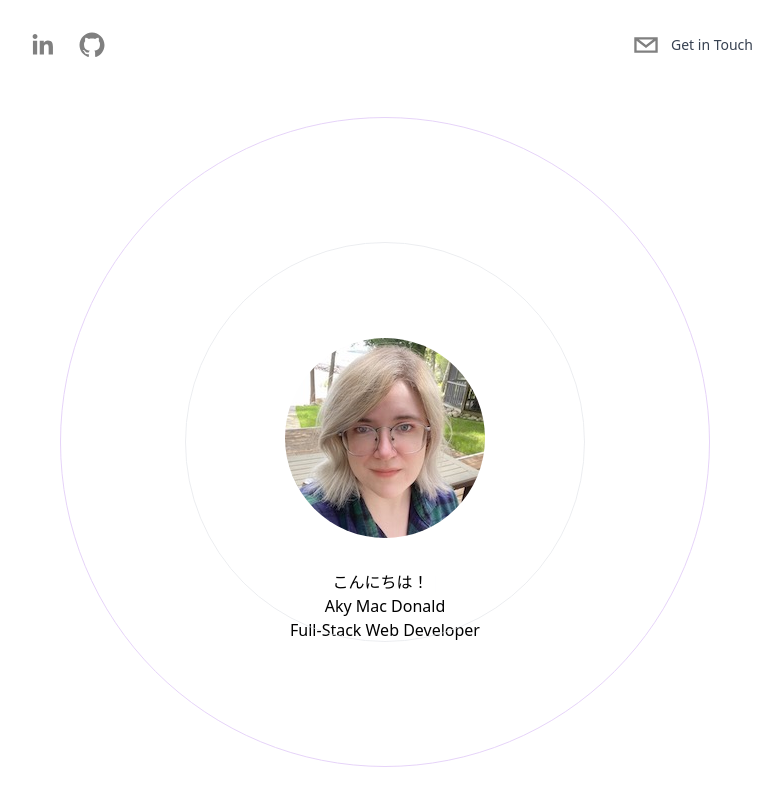
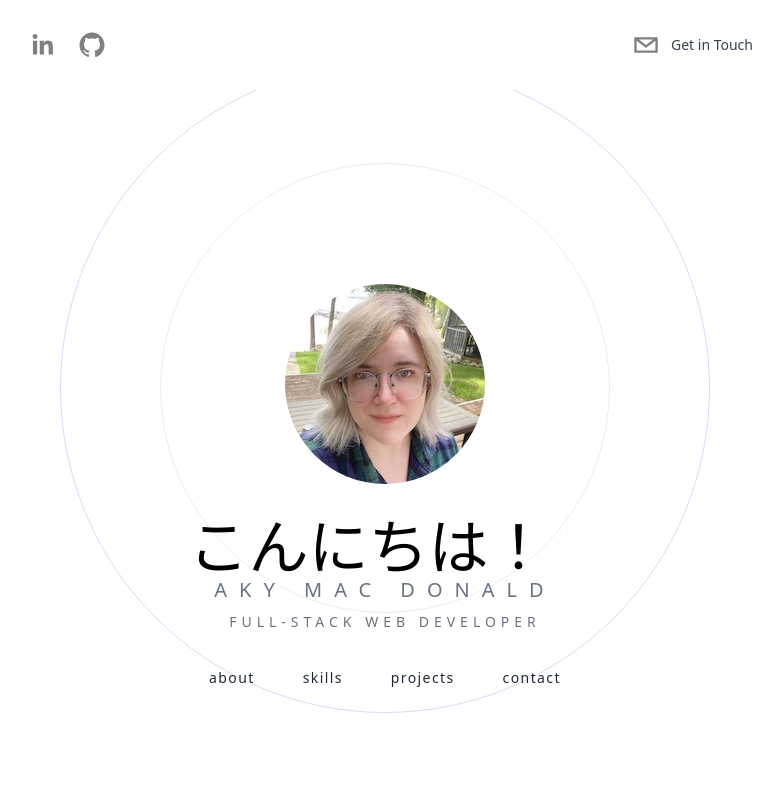
Before and after one commit to solidquartz/portfolio-site, a Next.js app: page / in a window 1280 px wide. Shown: the top 806 px of the page, without its empty margins (255-1038 px from the left). Built offline with nearby package versions, Linux system fonts and the light colour scheme.

Commit message:
Added font styling and links

```diff
--- a/components/BackgroundCircles.tsx
+++ b/components/BackgroundCircles.tsx
@@ -18,7 +18,7 @@ function BackgroundCircles({}: Props) {
         duration: 2.5
       }}
       className="relative flex justify-center items-center">
-      <div className="absolute border border-gray-200 rounded-full h-[400px] w-[400px] mt-52 animate-pulse" />
+      <div className="absolute border border-gray-200 rounded-full h-[450px] w-[450px] mt-52 animate-pulse" />
       <div className="absolute border border-[#B985ED]  opacity-20 rounded-full h-[650px] w-[650px] mt-52 animate-pulse" />
 
       <div />
--- a/components/Hero.tsx
+++ b/components/Hero.tsx
@@ -3,6 +3,7 @@ import { Cursor, useTypewriter } from "react-simple-typewriter";
 import BackgroundCircles from "./BackgroundCircles";
 import akyprofile from "../images/akyprofile.jpg";
 import Image from "next/image";
+import Link from "next/link";
 
 type Props = {};
 
@@ -23,14 +24,34 @@ function Hero({}: Props) {
         className="relative rounded-full h-32 w-32 mx-auo object-cover"
       />
 
-      <div>
-        <h1>
+      <div className="z-20">
+        <h1 className="text-5xl lg:text-6xl px-10">
           <span>{text}</span>
           <Cursor cursorColor="#B985ED" />
         </h1>
-        <h1>Aky Mac Donald</h1>
+        <h1 className="text-xl uppercase text-gray-500 pb-2 tracking-[12px]">
+          Aky Mac Donald
+        </h1>
 
-        <h2>Full-Stack Web Developer</h2>
+        <h2 className="text-sm uppercase text-gray-500 pb-2 tracking-[5px]">
+          Full-Stack Web Developer
+        </h2>
+
+        <div className="pt-5">
+          <Link href="#about">
+            <button className="heroButton">about</button>
+          </Link>
+          <Link href="#skills">
+            <button className="heroButton">skills</button>
+          </Link>
+          <Link href="#projects">
+            <button className="heroButton">projects</button>
+          </Link>
+          <Link href="#contact">
+            <button className="heroButton">contact</button>
+          </Link>
+
+        </div>
       </div>
     </div>
   );
--- a/styles/globals.css
+++ b/styles/globals.css
@@ -1,3 +1,9 @@
 @tailwind base;
 @tailwind components;
 @tailwind utilities;
+
+@layer components {
+  .heroButton {
+    @apply px-6 py-2 text-sm tracking-widest text-gray-800 transition-all hover:text-gray-300/40
+  }
+}
```
